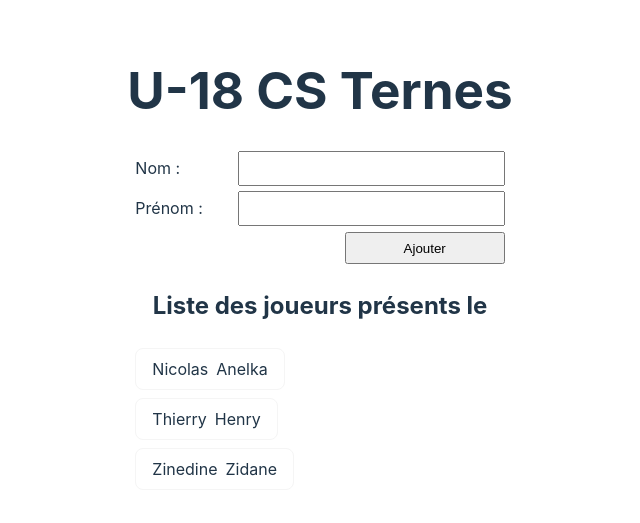
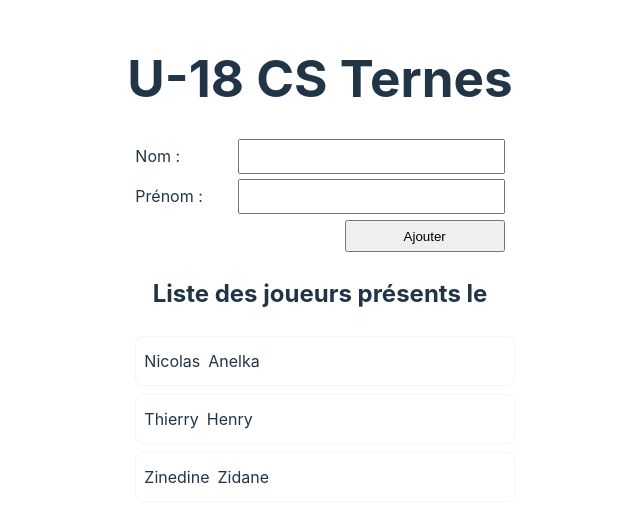
Before and after one commit to vanaklay/players-tracker-react, a React (Vite) app: page / in a window 1280 px wide. Shown: the part 129-652 px from the top of the page, without its empty margins (320-960 px from the left). Built offline with nearby package versions, Linux system fonts and the light colour scheme.

Commit message:
update PlayerItem

```diff
--- a/src/App.css
+++ b/src/App.css
@@ -37,10 +37,6 @@
   margin: 24px 8px;
 }
 
-.form {
-  align-items: flex-start;
-}
-
 .form input[type="submit"] {
   align-self: flex-end;
   width: 10rem;
--- a/src/components/TodayPlayers/PlayerItem/index.module.css
+++ b/src/components/TodayPlayers/PlayerItem/index.module.css
@@ -1,27 +1,20 @@
-.root {
+.player-item {
   display: flex;
-  flex-direction: row;
-  justify-content: space-between;
   align-items: center;
-  padding: 8px 16px;
+  gap: 8px;
+  height: 2rem;
+  width: 100%;
+  padding: 8px 0px 8px 8px;
   border-radius: 8px;
   border: 1px solid whitesmoke;
 }
 
-.root p {
+.player-item p {
   margin: 0;
   font-size: 1rem;
 }
 
-.root .section {
-  display: flex;
-  flex-direction: row;
-  align-items: center;
-  padding: 0px;
-  gap: 8px;
-}
-
-.root.checked {
+.player-item.checked {
   background-color: #dcfce7;
   border-color: #22c55e;
   box-shadow: 0 1px 0.5em #22c55e75;
--- a/src/components/TodayPlayers/PlayerItem/index.tsx
+++ b/src/components/TodayPlayers/PlayerItem/index.tsx
@@ -17,13 +17,11 @@ const PlayerItem = ({
   };
   return (
     <div
-      className={clsx(styles.root, { [styles.checked]: attendance })}
+      className={clsx(styles["player-item"], { [styles.checked]: attendance })}
       onClick={toggleAttendance}
     >
-      <div className={styles.section}>
-        <p>{firstName}</p>
-        <p>{lastName}</p>
-      </div>
+      <p>{firstName}</p>
+      <p>{lastName}</p>
     </div>
   );
 };
```
